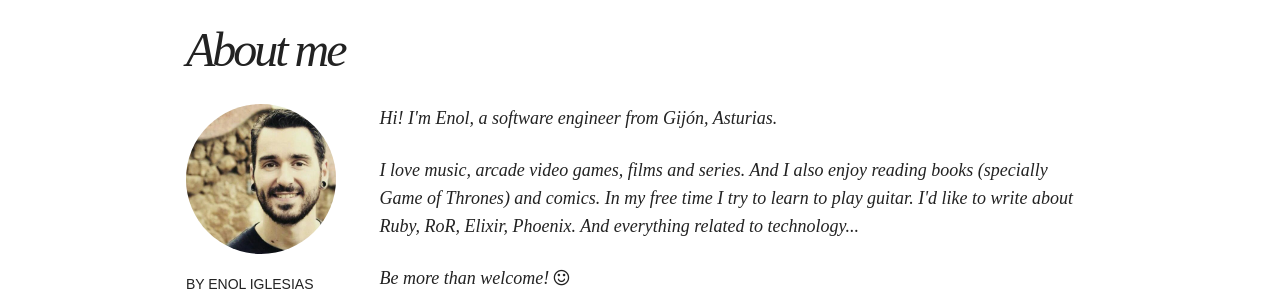
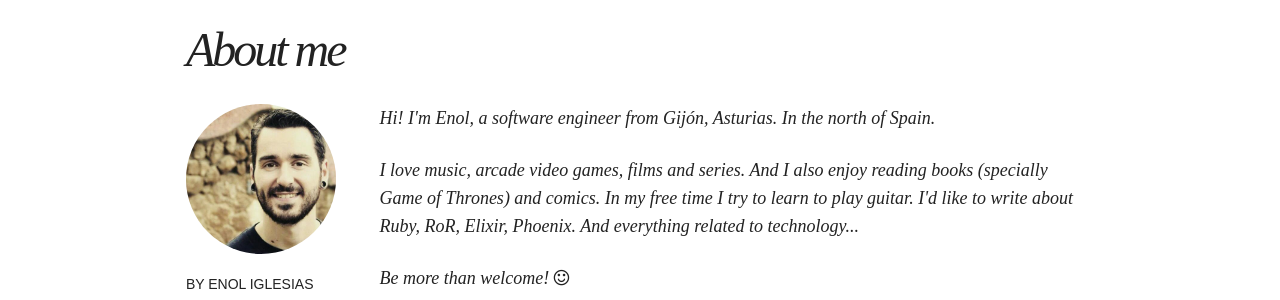
Before and after one commit to enoliglesias/enoliglesias.github.io, a Jekyll site: the page built from about/index.html, in a window 1280 px wide. Shown: the part 318-618 px from the top of the page. Built offline with Jekyll 4.4.1, drawn with Linux system fonts in a browser that asks for light colours; nearby versions of some CDN libraries.

Commit message:
Reupdate bio

```diff
--- a/about/index.html
+++ b/about/index.html
@@ -8,7 +8,7 @@ share: true
 
 
 <div class="elegant-text">
-  <p>Hi! I'm Enol, a software engineer from Gijón, Asturias.</p>
+  <p>Hi! I'm Enol, a software engineer from Gijón, Asturias. In the north of Spain.</p>
   <p>I love music, arcade video games, films and series. And I also enjoy reading books (specially Game of Thrones) and comics. In my free time I try to learn to play guitar. I'd like to write about Ruby, RoR, Elixir, Phoenix. And everything related to technology...</p>
   <p>Be more than welcome! <i class="fa fa-smile-o"></i></p>
 </div>
```
